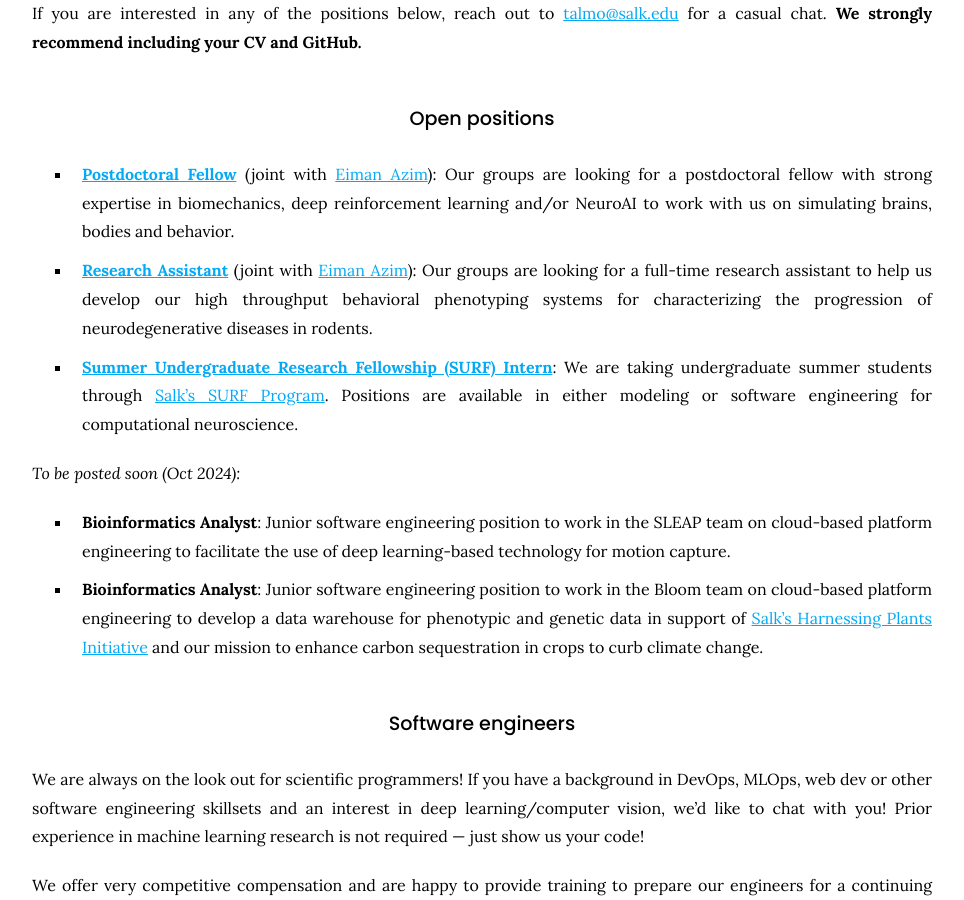
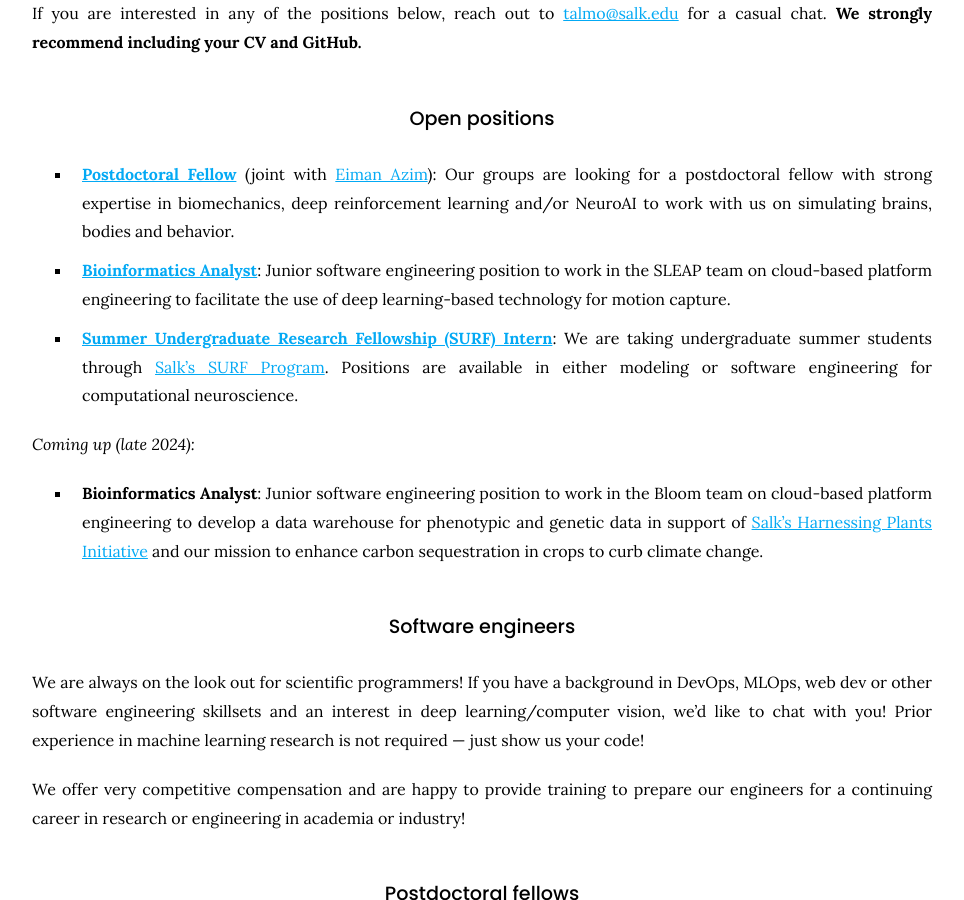
Before and after one commit to talmolab/lab-website, a Jekyll site: the page built from join/index.md, in a window 1280 px wide and 900 px high, scrolled down 2211 px. Shown: the whole window, without its empty margins (158-1122 px from the left). Built offline with Jekyll 4.4.1, drawn with Linux system fonts in a browser that asks for light colours; nearby versions of some CDN libraries.

Commit message:
Update job postings

```diff
--- a/join/index.md
+++ b/join/index.md
@@ -56,12 +56,11 @@ If you are interested in any of the positions below, reach out to [talmo@salk.ed
 ### Open positions
 
 - [**Postdoctoral Fellow**](https://recruiting2.ultipro.com/SAL1013SIBS/JobBoard/6340e3d6-9512-4def-9fdf-68be001be337/OpportunityDetail?opportunityId=999bd878-5d5f-4e13-8732-ab570be1c835) (joint with [Eiman Azim](https://azim.salk.edu/)): Our groups are looking for a postdoctoral fellow with strong expertise in biomechanics, deep reinforcement learning and/or NeuroAI to work with us on simulating brains, bodies and behavior.
-- [**Research Assistant**](https://recruiting2.ultipro.com/SAL1013SIBS/JobBoard/e9f055e1-a105-4f91-9a67-21aea61655fa/OpportunityDetail?opportunityId=e594843b-80bb-46ac-a0b0-29908724879f) (joint with [Eiman Azim](https://azim.salk.edu/)): Our groups are looking for a full-time research assistant to help us develop our high throughput behavioral phenotyping systems for characterizing the progression of neurodegenerative diseases in rodents.
+- [**Bioinformatics Analyst**](https://recruiting2.ultipro.com/SAL1013SIBS/JobBoard/e9f055e1-a105-4f91-9a67-21aea61655fa/OpportunityDetail?opportunityId=24c336db-cd56-4bc8-a079-b45b040d703f): Junior software engineering position to work in the SLEAP team on cloud-based platform engineering to facilitate the use of deep learning-based technology for motion capture.
 - [**Summer Undergraduate Research Fellowship (SURF) Intern**](https://recruiting2.ultipro.com/SAL1013SIBS/JobBoard/e9f055e1-a105-4f91-9a67-21aea61655fa/OpportunityDetail?opportunityId=b49f1750-4779-435c-8b23-ca8ef6cd8526): We are taking undergraduate summer students through [Salk's SURF Program](https://www.salk.edu/about/diversity-equity-inclusion/summer-research-opportunities/). Positions are available in either modeling or software engineering for computational neuroscience.
+<!-- - [**Research Assistant**](https://recruiting2.ultipro.com/SAL1013SIBS/JobBoard/e9f055e1-a105-4f91-9a67-21aea61655fa/OpportunityDetail?opportunityId=e594843b-80bb-46ac-a0b0-29908724879f) (joint with [Eiman Azim](https://azim.salk.edu/)): Our groups are looking for a full-time research assistant to help us develop our high throughput behavioral phenotyping systems for characterizing the progression of neurodegenerative diseases in rodents. -->
 
-*To be posted soon (Oct 2024):*
-
-- **Bioinformatics Analyst**: Junior software engineering position to work in the SLEAP team on cloud-based platform engineering to facilitate the use of deep learning-based technology for motion capture.
+*Coming up (late 2024):*
 - **Bioinformatics Analyst**: Junior software engineering position to work in the Bloom team on cloud-based platform engineering to develop a data warehouse for phenotypic and genetic data in support of [Salk's Harnessing Plants Initiative](https://www.salk.edu/harnessing-plants-initiative/) and our mission to enhance carbon sequestration in crops to curb climate change.
 
 <!-- We do not curently have open positions. If you are interested in the positions below feel free to reach out to chat with us about potential upcoming opportunities. -->
```
